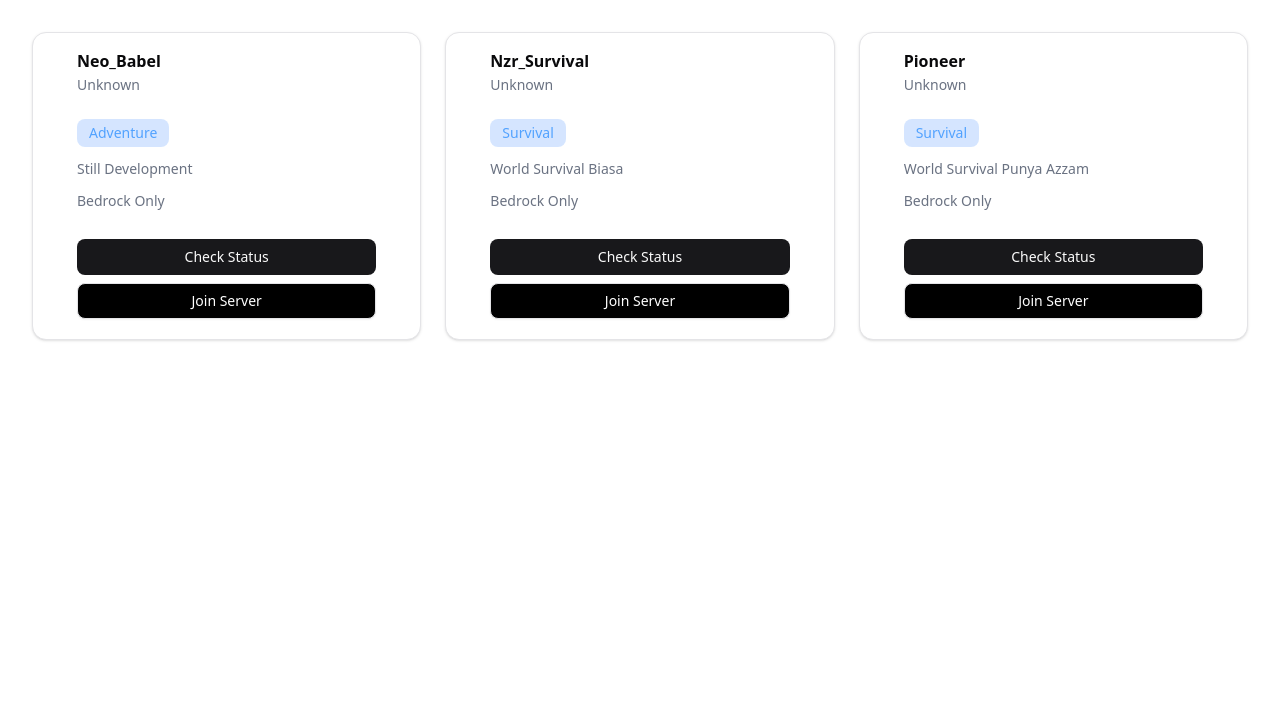
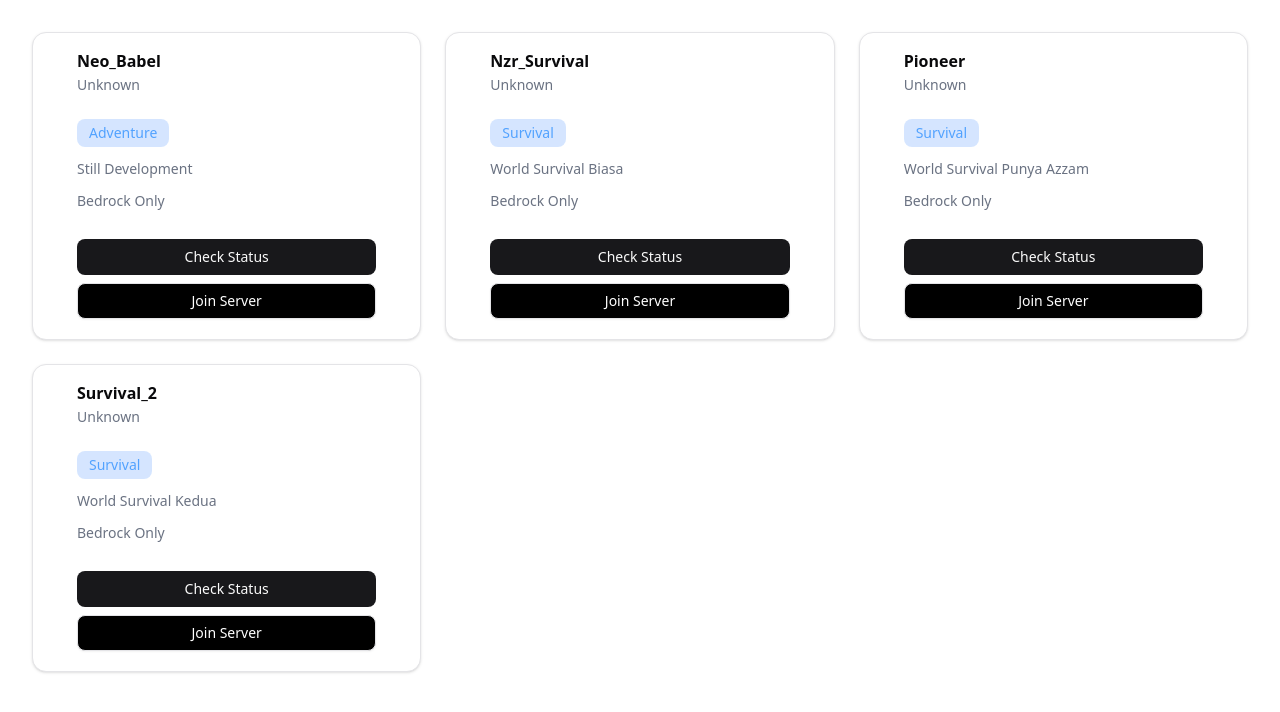
Before and after one commit to nizaralghifary/mcpe-server, a React (Vite) app: page / in a window 1280 px wide. Shown: the top 712 px of the page. Built offline with nearby package versions, Linux system fonts and the light colour scheme.

Commit message:
Add new server

```diff
--- a/src/App.tsx
+++ b/src/App.tsx
@@ -37,20 +37,26 @@ const servers: Server[] = [
     name: "Neo_Babel",
     address: "mc.nizaralghifary.my.id:19834",
     description: "Still Development",
-    type: "Adventure",
+    type: "Adventure"
   },
   {
     name: "Nzr_Survival",
     address: "survival.nizaralghifary.my.id:35768",
     description: "World Survival Biasa",
-    type: "Survival",
+    type: "Survival"
   },
   {
     name: "Pioneer",
     address: "pioneer.aternos.me:15757",
     description: "World Survival Punya Azzam",
-    type: "Survival",
+    type: "Survival"
   },
+  {
+    name: "Survival_2",
+    address: "survival-2.nizaralghifary.my.id",
+    description: "World Survival Kedua",
+    type: "Survival"
+  }
 ];
 
 export default function ServerList() {
```
